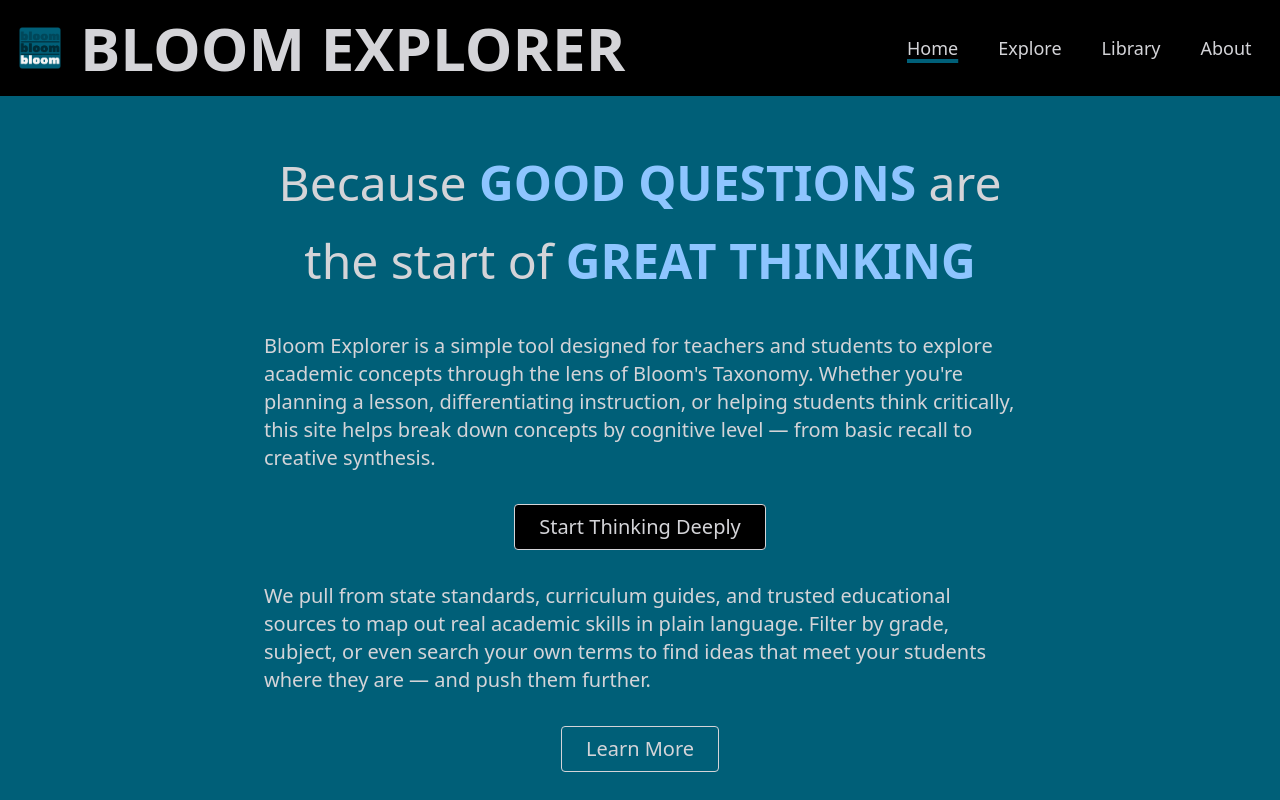
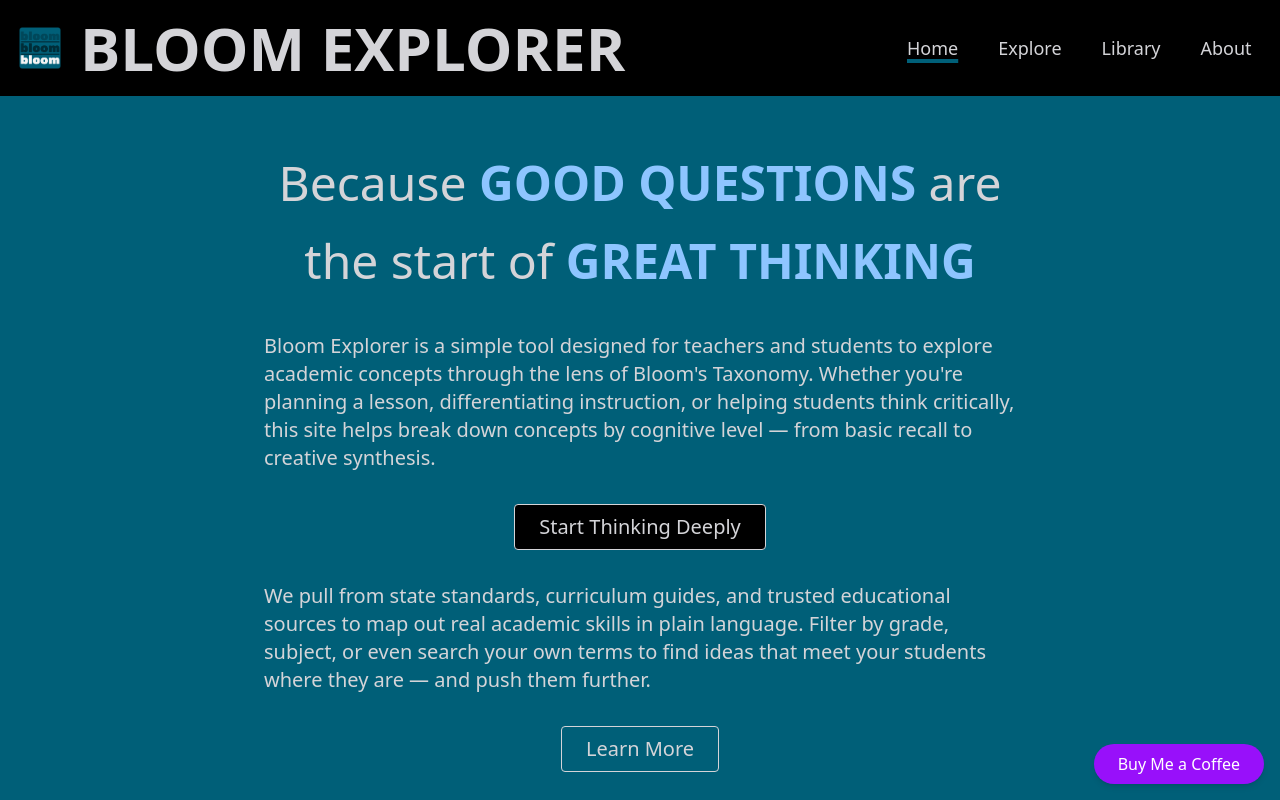
Before and after one commit to hutchison-s/blooms, a Vue app in the folder frontend/: page / in a window 1280 px wide. Built offline with nearby package versions, Linux system fonts and the light colour scheme.

Commit message:
Add coffee link

```diff
--- a/frontend/src/App.vue
+++ b/frontend/src/App.vue
@@ -3,9 +3,27 @@
   <main class="w-screen h-[88dvh] sm:h-[88dvh] bg-cyan-800 overflow-x-hidden">
     <RouterView />
   </main>
+  <a v-if="!isMobile" href="https://buymeacoffee.com/stevenhutchisonkc" target="_blank" class="fixed bottom-4 right-4 z-20 w-fit px-6 py-2 bg-purple-600 rounded-full text-md text-white shadow-md hover:shadow-black/80 hover:shadow-lg hover:-translate-y-1 transition-all duration-300 cursor-pointer">
+      Buy Me a Coffee
+    </a>
 </template>
 
 <script setup lang="ts">
 import { RouterView } from 'vue-router'
 import PageHeader from './components/PageHeader.vue'
+import { onMounted, onUnmounted, ref } from 'vue';
+
+const isMobile = ref(window.innerWidth < 768)
+
+function handleResize() {
+  isMobile.value = window.innerWidth < 768
+}
+
+onMounted(() => {
+  window.addEventListener('resize', handleResize)
+})
+
+onUnmounted(() => {
+  window.removeEventListener('resize', handleResize)
+})
 </script>
--- a/frontend/src/components/ResponsiveMenu.vue
+++ b/frontend/src/components/ResponsiveMenu.vue
@@ -42,16 +42,22 @@
           {{ link.label }}
         </RouterLink>
       </li>
+      <li v-if="isMobile" class="pt-12">
+        <a href="https://buymeacoffee.com/stevenhutchisonkc" target="_blank" class="mx-auto w-fit px-6 py-2 bg-purple-600 rounded-full text-md text-white shadow-md cursor-pointer" on>
+          Buy Me a Coffee
+        </a>
+      </li>
     </ul>
   </nav>
 </template>
 
 <script setup lang="ts">
-import { ref, watch } from 'vue'
+import { onMounted, onUnmounted, ref, watch } from 'vue'
 import menuIcon from '@/assets/menu.svg'
 import closeIcon from '@/assets/close.svg'
 
 const isOpen = ref(false)
+const isMobile = ref(window.innerWidth < 768)
 
 const toggleOpen = () => {
   isOpen.value = !isOpen.value
@@ -60,6 +66,19 @@ const toggleOpen = () => {
 const closeIfMobile = () => {
   if (window.innerWidth < 768) isOpen.value = false
 }
+
+
+function handleResize() {
+  isMobile.value = window.innerWidth < 768
+}
+
+onMounted(() => {
+  window.addEventListener('resize', handleResize)
+})
+
+onUnmounted(() => {
+  window.removeEventListener('resize', handleResize)
+})
 
 // Optional: prevent background scroll on mobile menu open
 watch(isOpen, (open) => {
--- a/frontend/src/views/HomePage.vue
+++ b/frontend/src/views/HomePage.vue
@@ -35,6 +35,8 @@
   </section>
 </template>
 
+
+
 <script setup lang="ts">
 import { RouterLink } from 'vue-router'
 </script>
```
